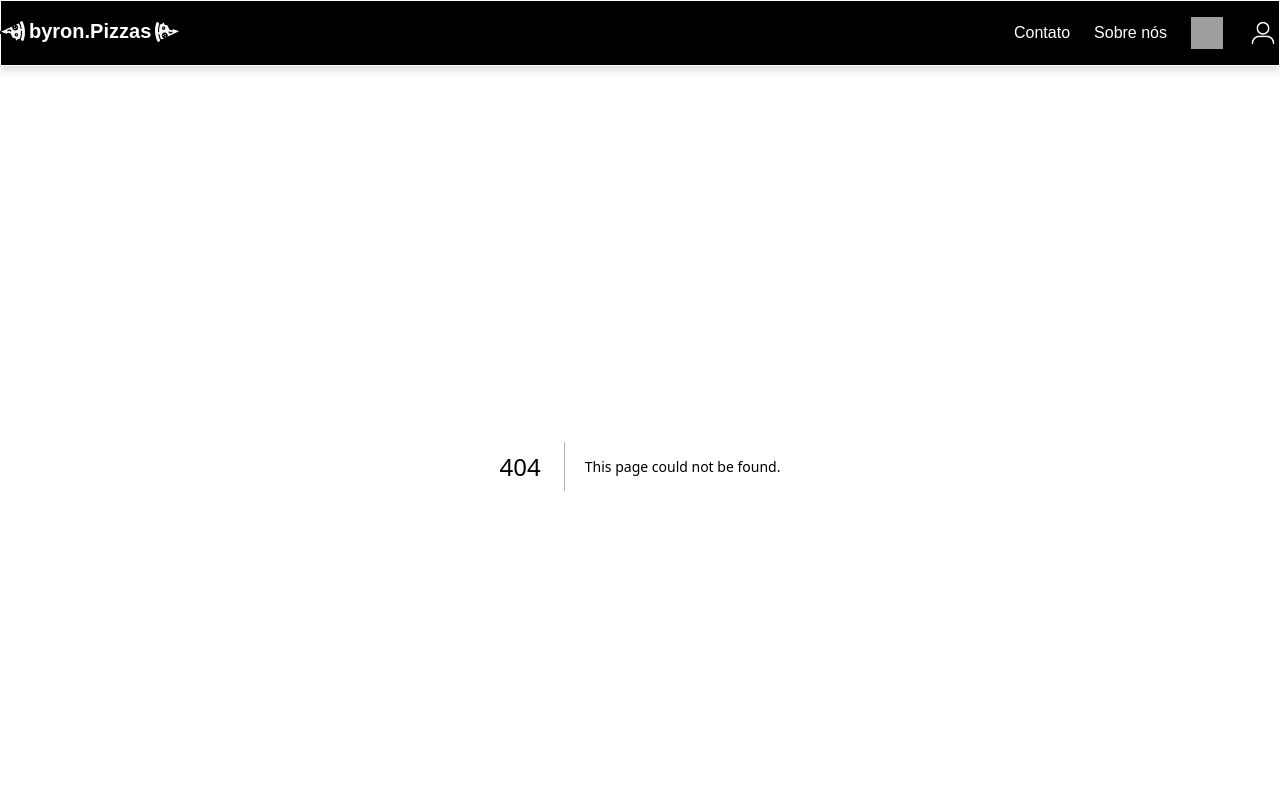
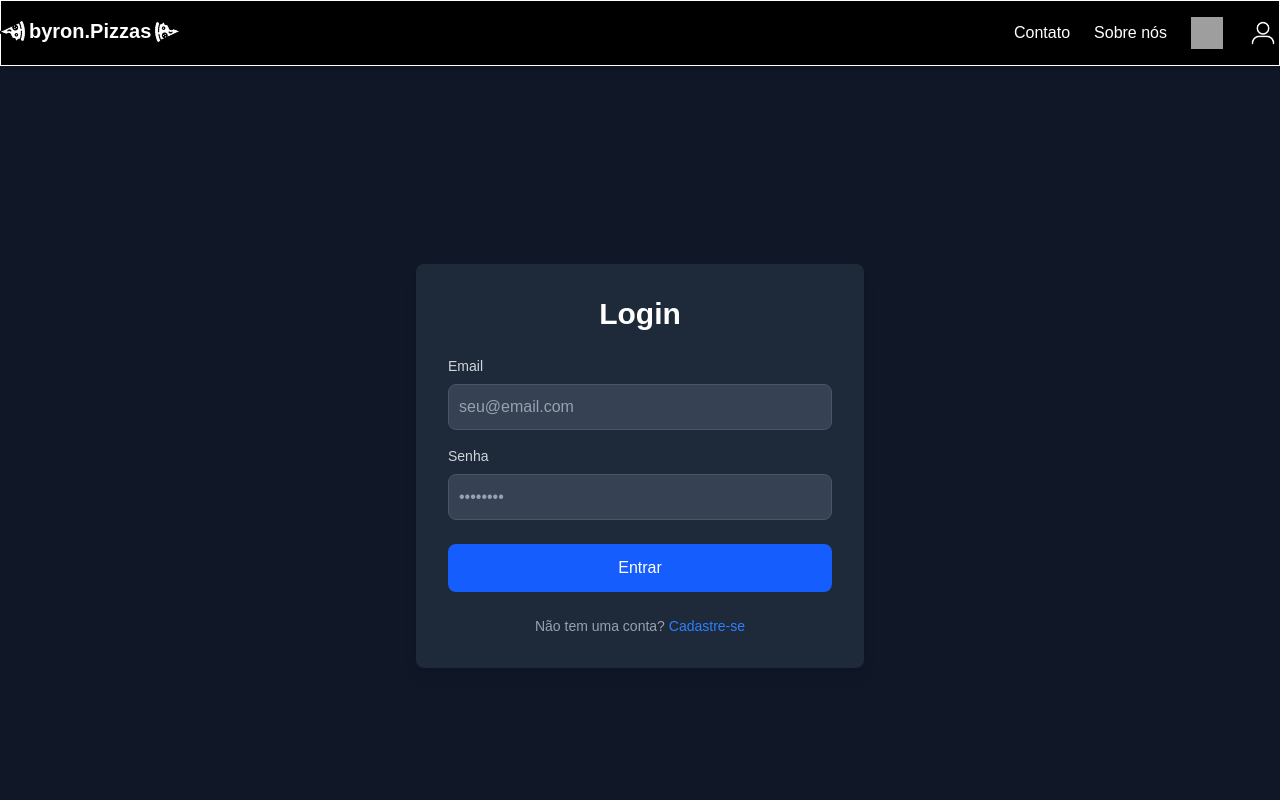
Before and after one commit to Kody-Murakami/Projeto-Final, a Next.js app in the folder my-app/: page /Login in a window 1280 px wide. Before the commit this address had no page. Shown: the top 800 px of the page. Built offline with nearby package versions, Linux system fonts and the light colour scheme; grey boxes are pictures that could not be loaded.

Commit message:
feat: criacao da pagina de login

```diff
--- /dev/null
+++ b/my-app/src/app/Login/page.tsx
@@ -0,0 +1,50 @@
+import Link from 'next/link';
+
+export default function LoginPage() {
+  return (
+    <main className="flex min-h-screen items-center justify-center bg-gray-900 text-white">
+      <div className="w-full max-w-md rounded-lg bg-gray-800 p-8 shadow-lg">
+        <h1 className="mb-6 text-center text-3xl font-bold">Login</h1>
+        <form>
+          <div className="mb-4">
+            <label htmlFor="email" className="mb-2 block text-sm font-medium text-gray-300">
+              Email
+            </label>
+            <input
+              type="email"
+              id="email"
+              className="w-full rounded-lg border border-gray-600 bg-gray-700 p-2.5 text-white placeholder-gray-400 focus:border-blue-500 focus:ring-blue-500"
+              placeholder="seu@email.com"
+              required
+            />
+          </div>
+          <div className="mb-6">
+            <label
+              htmlFor="password"
+              className="mb-2 block text-sm font-medium text-gray-300">
+              Senha
+            </label>
+            <input
+              type="password"
+              id="password"
+              className="w-full rounded-lg border border-gray-600 bg-gray-700 p-2.5 text-white placeholder-gray-400 focus:border-blue-500 focus:ring-blue-500"
+              placeholder="••••••••"
+              required
+            />
+          </div>
+          <button
+            type="submit"
+            className="w-full rounded-lg bg-blue-600 px-5 py-3 text-center font-medium text-white hover:bg-blue-700 focus:outline-none focus:ring-4 focus:ring-blue-800">
+            Entrar
+          </button>
+        </form>
+        <p className="mt-6 text-center text-sm text-gray-400">
+          Não tem uma conta?{' '}
+          <Link href="/register" className="font-medium text-blue-500 hover:underline">
+            Cadastre-se
+          </Link>
+        </p>
+      </div>
+    </main>
+  );
+}
```
